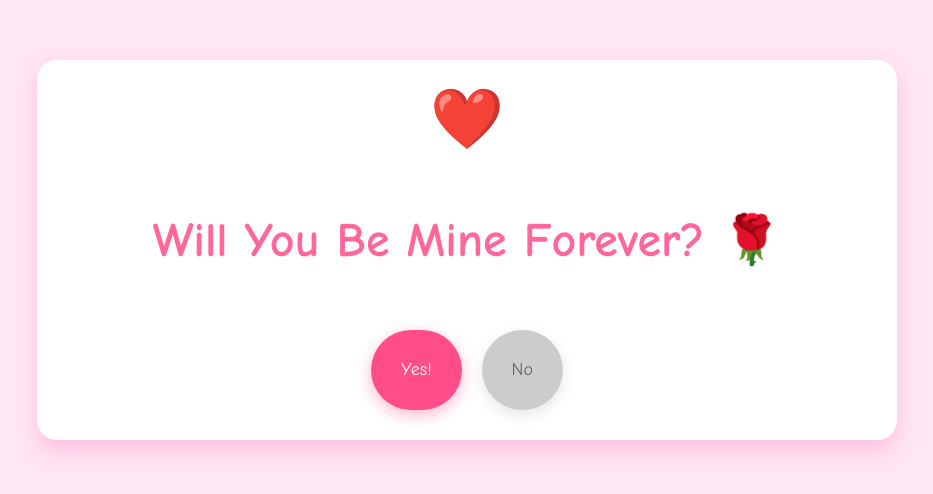
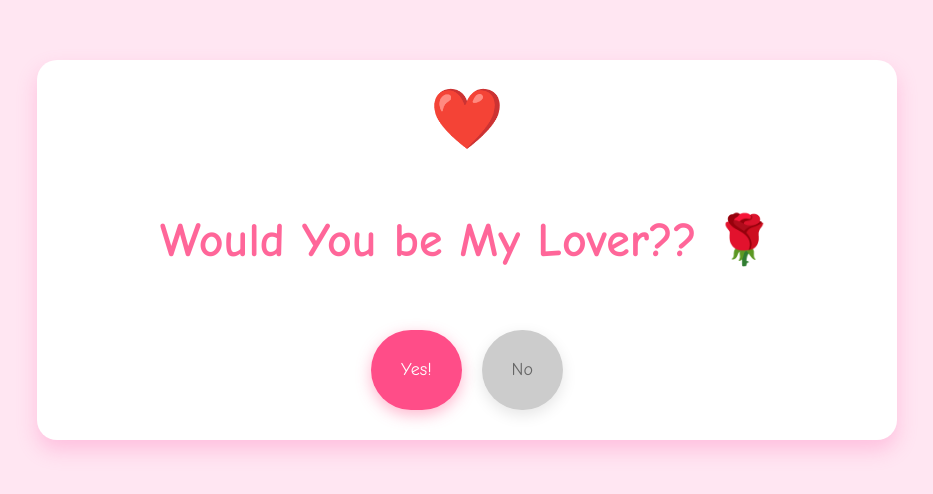
Before and after one commit to oktafianodigitals/valentine, a plain HTML site: page index.html in a window 1280 px wide. Shown: the part 150-644 px from the top of the page, without its empty margins (173-1106 px from the left). Drawn offline with Linux system fonts and the light colour scheme.

Commit message:
update script

```diff
--- a/index.html
+++ b/index.html
@@ -12,7 +12,7 @@
     <div class="containerhead" id="containerhead">
         <div class="heart">❤️</div>
         <div class="question">
-            <h1>Will You Be Mine Forever? 🌹</h1>
+            <h1>Would You be My Lover?? 🌹</h1>
         </div>
 
         <div class="button">
```
